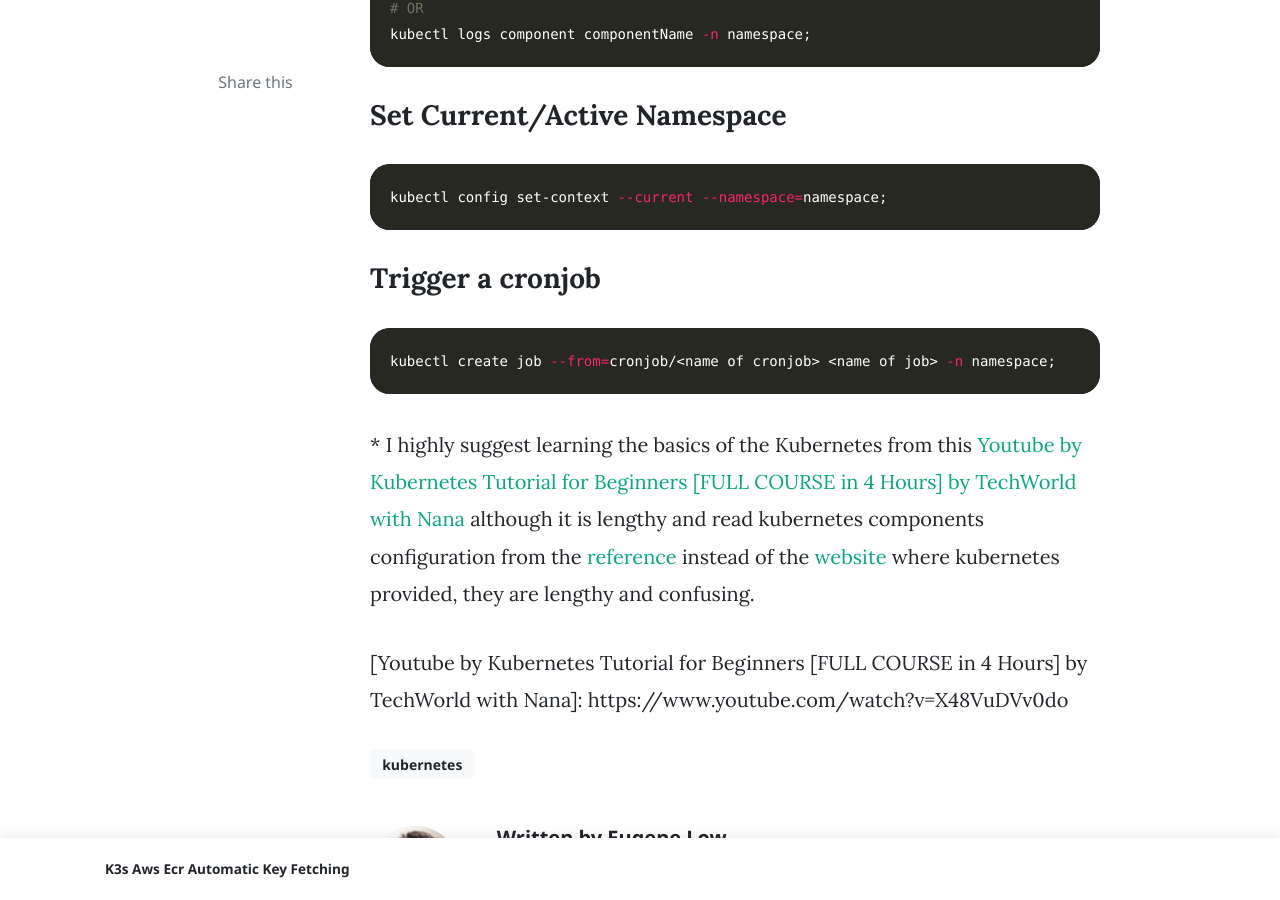
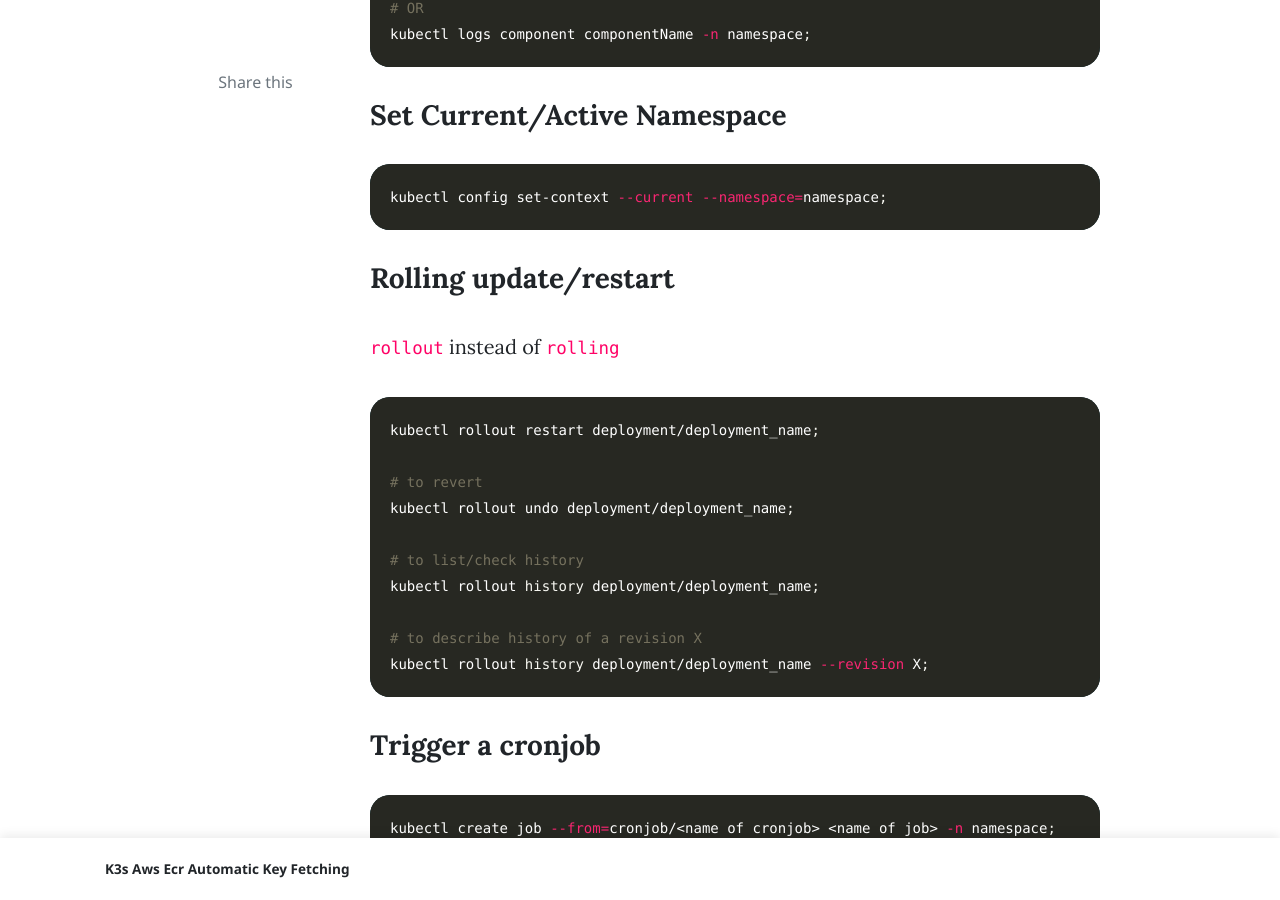
Before and after one commit to lowzhao/lowzhao, a Jekyll site: the page built from _posts/2022-03-23-kubernetes-cheat-sheet.md, in a window 1280 px wide and 900 px high, scrolled down 1569 px. Built offline with Jekyll 4.4.1, drawn with Linux system fonts in a browser that asks for light colours; nearby versions of some CDN libraries; comment, search, counter and statistics services are not loaded.

Commit message:
Update 2022-03-23-kubernetes-cheat-sheet.md

````diff
--- a/_posts/2022-03-23-kubernetes-cheat-sheet.md
+++ b/_posts/2022-03-23-kubernetes-cheat-sheet.md
@@ -39,6 +39,21 @@ kubectl logs component componentName -n namespace;
 kubectl config set-context --current --namespace=namespace;
 ```
 
+### Rolling update/restart
+`rollout` instead of `rolling`
+```bash
+kubectl rollout restart deployment/deployment_name;
+
+# to revert
+kubectl rollout undo deployment/deployment_name;
+
+# to list/check history
+kubectl rollout history deployment/deployment_name;
+
+# to describe history of a revision X
+kubectl rollout history deployment/deployment_name --revision X;
+```
+
 ### Trigger a cronjob
 ```bash
 kubectl create job --from=cronjob/<name of cronjob> <name of job> -n namespace;
````
